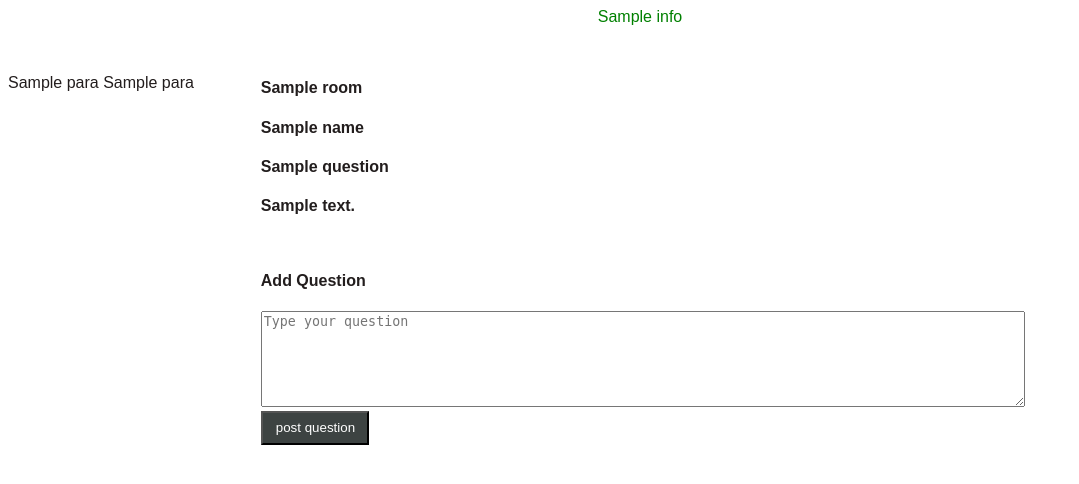
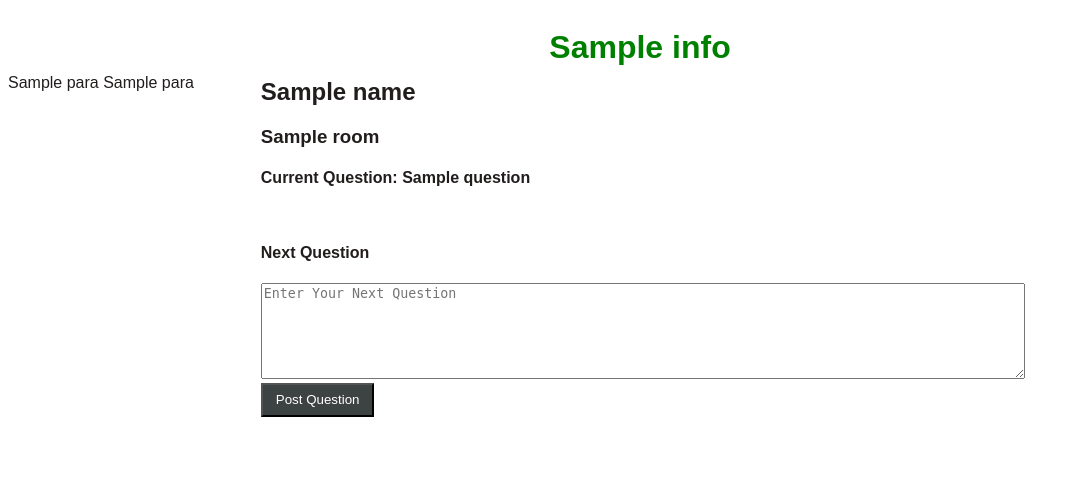
Before and after one commit to prasanjit101/Adivina, a Flask app: template templates/admin.html in a window 1280 px wide. Shown: the top 484 px of the page, without its empty margins (0-1079 px from the left). Run offline with Flask 2, Linux system fonts and the light colour scheme; the template is opened without the code that fills it: most values are stand-ins (such as "Sample title", 1, 10 or a date in 2020).

Commit message:
make it better

```diff
--- a/firebase.py
+++ b/firebase.py
@@ -86,9 +86,17 @@ def student_join():
                             question_number = len(db.child('rooms').child(room).child('questions').shallow().get().val())
                             question = db.child('rooms').child(room).child('questions').child(question_number - 1).get().val()['question']
                         room_name = db.child('rooms').child(room).get().val()['name']
-                        return render_template('student.html', name=room_name, room=room, student=name, question=question)
+                        return render_template('student.html', name=room_name, room=room, student=name, question=question, code=code)
     return render_template('home.html', info="Unexpected Error")
 
+@app.route('/<room>/<student>/<name>', methods=["POST"])
+def get_student(room, student, name):
+    question = "No question yet"
+    if db.child('rooms').child(room).child('questions').shallow().get().val() != None:
+        question_number = len(db.child('rooms').child(room).child('questions').shallow().get().val())
+        question = db.child('rooms').child(room).child('questions').child(question_number - 1).get().val()['question']
+        return render_template('student.html', info="UPLOADED", room=room, student=student, name=name, question=question)
+    return render_template('student.html', info="Unexpected Error",room=room, name=name, student=student, question=question)
 
 
 @app.route('/admin/<room>/<name>/add', methods=['POST'])
@@ -125,8 +133,8 @@ def ans_question(room, student, name):
             question_number = len(db.child('rooms').child(room).child('questions').shallow().get().val())
             question = db.child('rooms').child(room).child('questions').child(question_number - 1).get().val()['question']
             db.child('rooms').child(room).child('questions').child(question_number - 1).child('answers').child(student + "->").set({'answer': answer})
-            return render_template('student.html', info="UPLOADED", room=room, student=student, name=name, question=question)
-        return render_template('student.html', info="Unexpected Error",room=room, name=name, student=student, question=question)
+            return render_template('student.html', info="UPLOADED", room=room, student=student, name=name, question=question, answer=answer)
+        return render_template('student.html', info="Unexpected Error",room=room, name=name, student=student, question=question, answer=answer)
 
 
 if __name__ == '__main__':
--- a/templates/admin.html
+++ b/templates/admin.html
@@ -3,32 +3,30 @@
   <head>
     <meta charset="UTF-8">
     <title>Adivina-ADMIN</title>
-    <link rel="stylesheet" href="../static/admin.css">
+    <link rel="stylesheet" href="{{ url_for('static', filename='admin.css') }}">
   </head>
   <body>
     <main>
       <header>
-        {{info}}
+        <h1>{{info}}</h1>
       </header>
       <aside>
         {% for para in roll_call %}
           <p>{{para}} {{roll_call[para]}}</p>
         {% endfor %}
-
       </aside>
       <article>
         <form action="/admin/{{room}}/{{name}}/add" method="post">
 
           <div class="h3">
-          <h4 name="room">{{room}}</h4>
-          <h4 name="name">{{name}}</h4>
-          <h4 name="question">{{question}}</h4>
-          <h4 name="answers">{{answers}}<h4>
+            <h2 name="name">{{name}}</h2>
+            <h3 name="room">{{room}}</h3>
+            <h4 name="question">Current Question: {{question}}</h4>
           </div>
           <div class="">
-            <h4><p>Add Question</p></h4>
-          <textarea name="question" placeholder="Type your question "  id="" rows="6"></textarea>
-          <button style=" color:#fff;background-color: rgb(61, 67, 66);">post question</button>
+            <h4><p>Next Question</p></h4>
+            <textarea name="question" placeholder="Enter Your Next Question "  id="" rows="6"></textarea>
+            <button style=" color:#fff;background-color: rgb(61, 67, 66);">Post Question</button>
           </div>
         </form>
       </article>
--- a/templates/home.html
+++ b/templates/home.html
@@ -43,7 +43,7 @@
       <form action="/student" method="post">
         <input name="room" placeholder="Enter the Room code" type="text">
         <input name="code" placeholder="Enter your password" type="text">
-        <input placeholder="Enter your roll number" name="name" type="number" min="1">
+        <input placeholder="Enter your roll number" name="name" type="text" min="1">
         <button style="color:#fff; background-color: rgb(61, 67, 66);">Join room</button>
       </form>
       </footer>
```
Also changed, not shown: templates/student.html (+7 -3 lines).
